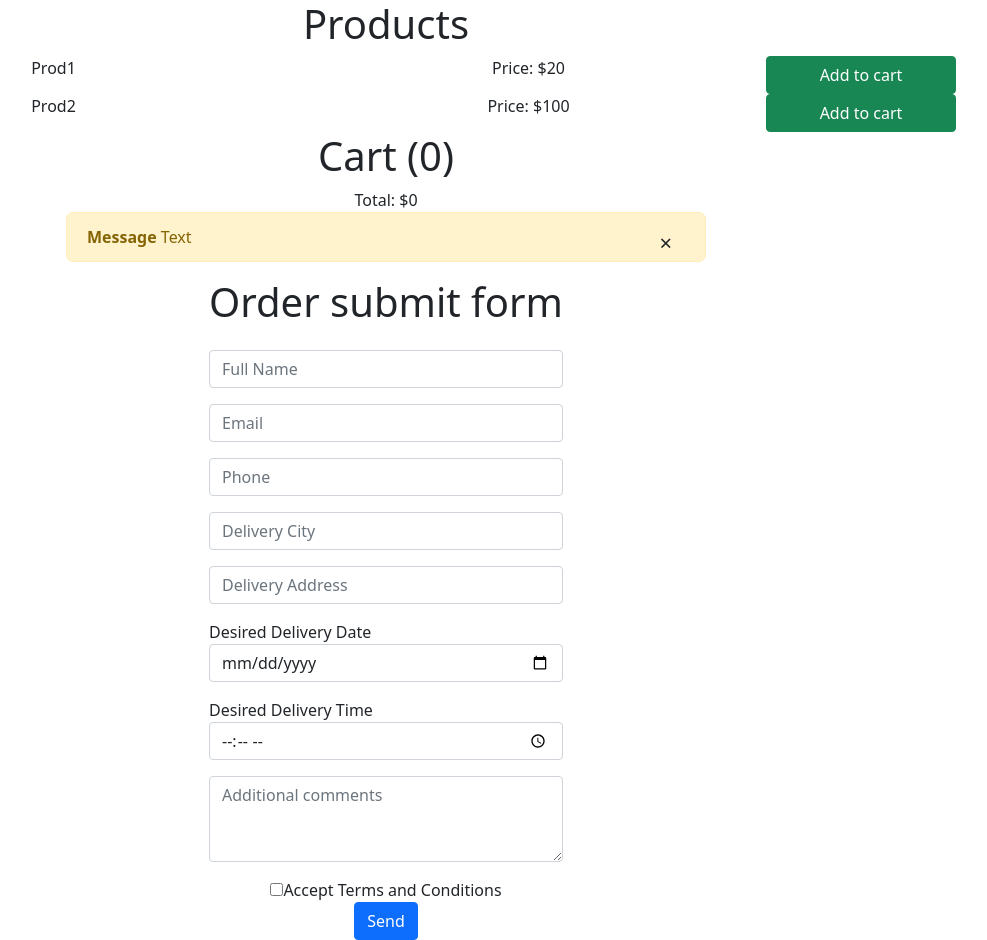
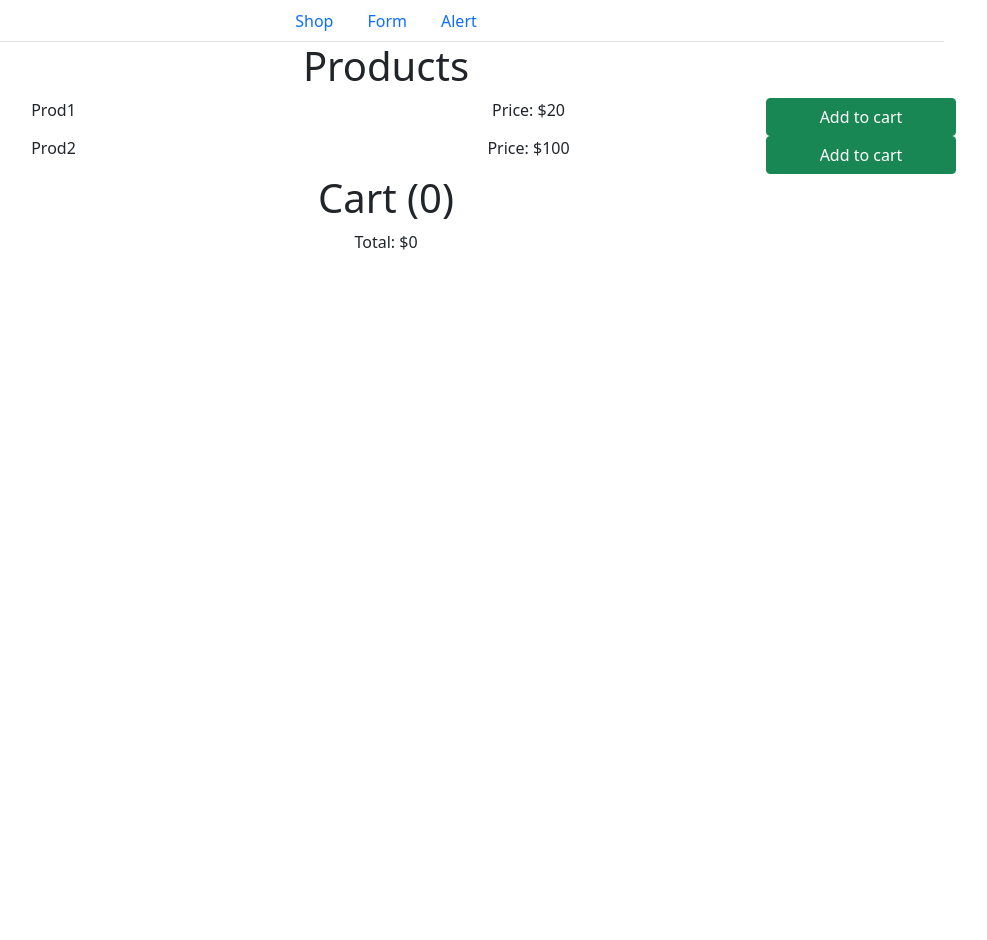
Before and after one commit to paul-baracci/vue-learning, a Vue app: page / in a window 1280 px wide. Shown: the whole page, without its empty margins (254-1241 px from the left). After the commit the page ends 800 px from the top, so only its background shows below. Built offline with nearby package versions, Linux system fonts and the light colour scheme.

Commit message:
Added tab functionality to App.vue

```diff
--- a/package.json
+++ b/package.json
@@ -8,6 +8,7 @@
     "lint": "vue-cli-service lint"
   },
   "dependencies": {
+    "@vue/composition-api": "*",
     "bootstrap": "^5.0.2",
     "bootstrap-vue": "^2.21.2",
     "core-js": "^3.6.5",
--- a/src/App.vue
+++ b/src/App.vue
@@ -1,8 +1,10 @@
 <template>
 <div class="container">
-  <Shop />
-  <Alert />
-  <Form />
+  <!-- <Alert /> -->
+  <nav class="nav nav-tabs justify-content-center">
+    <a class="nav-link" href="#" v-for="tab in tabs" :key="tab" @click="selected = tab; ">{{tab}}</a>
+  </nav>
+  <component :is="selected"></component>
 </div>
 </template>
 
@@ -13,6 +15,12 @@ import Shop from "./components/Shop.vue";
 
 export default {
   name: "App",
+  data: function() {
+    return {
+      tabs: ["Shop", "Form", "Alert"],
+      selected: "Shop"
+    };
+  },
   components: { Form, Alert, Shop },
 };
 </script>
--- a/src/components/Alert.vue
+++ b/src/components/Alert.vue
@@ -1,7 +1,7 @@
 <template>
   <div :class="[alert, alertType]">
     <slot></slot>
-    <strong>Message</strong> Text
+    <strong>Message </strong> Text
     <span class="btn closebtn" onclick="this.parentElement.style.display='none';">&times;</span>
   </div>
 </template>
@@ -20,7 +20,7 @@ export default {
   computed: {
     alertType() {
       // return `alert-${this.type}`;
-      return `alert-warning`
+      return `alert-danger`;
     }
   },
   data() {
--- a/src/main.js
+++ b/src/main.js
@@ -9,6 +9,7 @@ new Vue({
 
 Vue.component('alert')
 Vue.component('shop')
+
 import BootstrapVue from 'bootstrap-vue'
 import 'bootstrap/dist/css/bootstrap.css'
 import 'bootstrap-vue/dist/bootstrap-vue.css'
```
Also changed, not shown: 1 other file (tests, documents, lock files or other folders).
